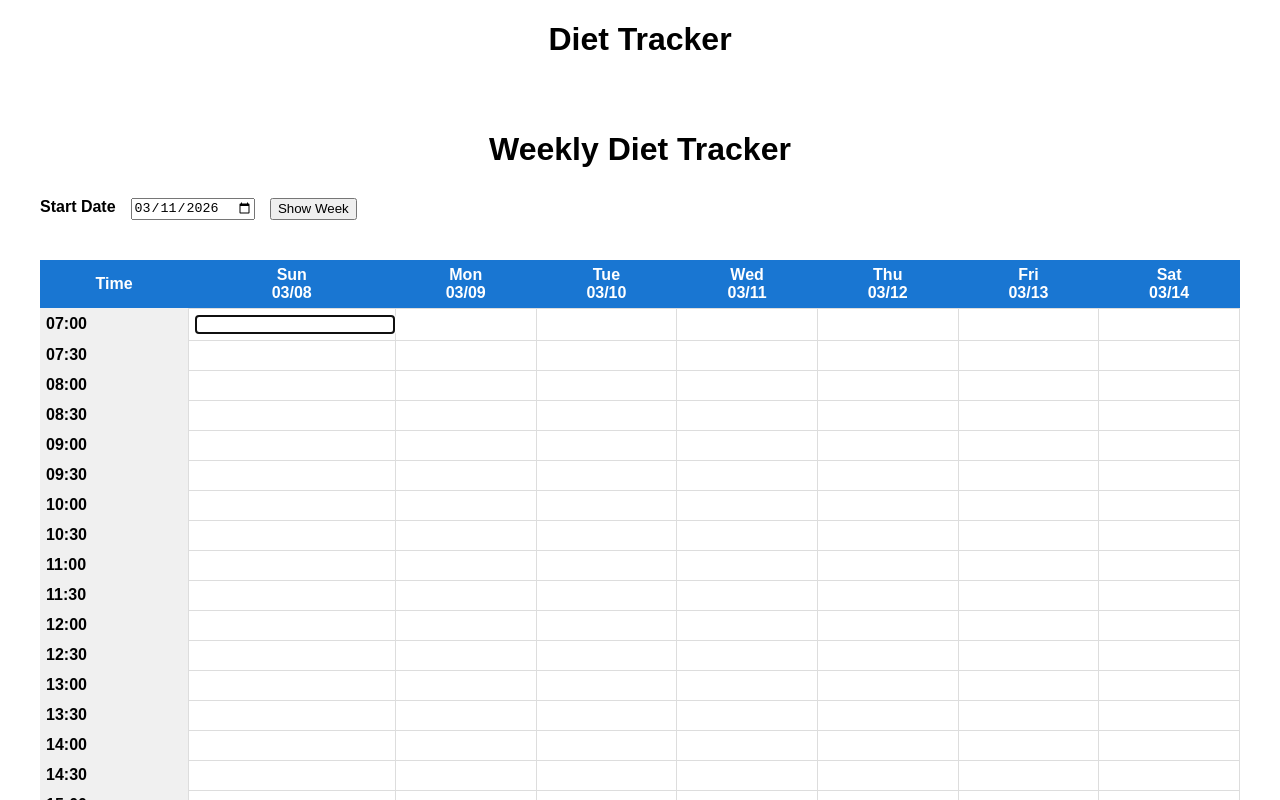
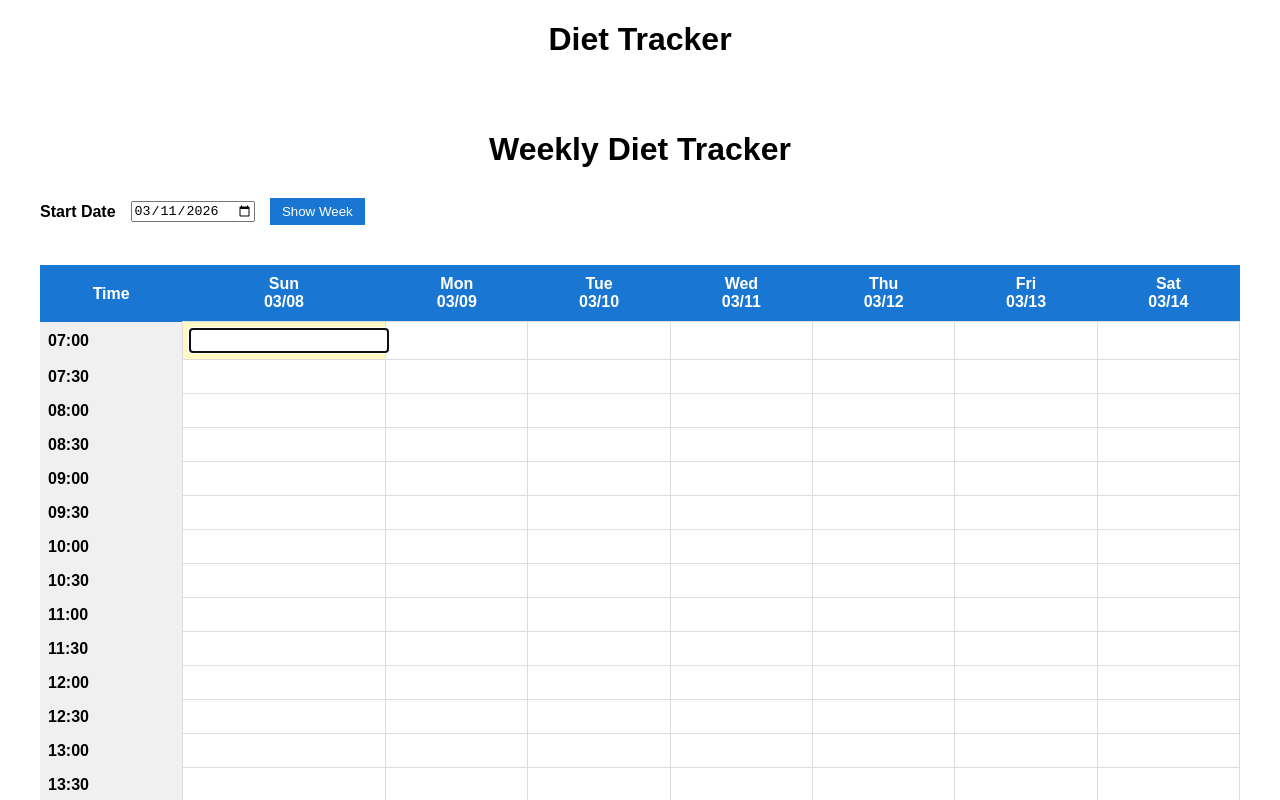
Before and after one commit to idea-ai-labs/diet-tracker, a Next.js app: page /viewer in a window 1280 px wide. Both pictures are taken after a click on the element 271 px from the left and 323 px from the top of the page. Shown: the top 800 px of the page. Built offline with nearby package versions, Linux system fonts and the light colour scheme; no server answers; the database is empty.

Commit message:
Update page.tsx

```diff
--- a/app/viewer/page.tsx
+++ b/app/viewer/page.tsx
@@ -10,19 +10,18 @@ type Meal = {
 }
 
 export default function ViewerPage() {
-
   const today = new Date().toISOString().split("T")[0]
 
   const [startDate, setStartDate] = useState(today)
   const [data, setData] = useState<Meal[]>([])
   const [editingCell, setEditingCell] = useState<string | null>(null)
+  const [cellValue, setCellValue] = useState("")
   const [saving, setSaving] = useState(false)
 
+  const navigatingRef = useRef(false)
   const inputRef = useRef<HTMLInputElement>(null)
-  const navigatingRef = useRef(false)
 
   const times: string[] = []
-
   for (let h = 7; h <= 23; h++) {
     for (let m of [0, 30]) {
       if (h === 23 && m === 30) continue
@@ -31,29 +30,20 @@ export default function ViewerPage() {
   }
 
   const weekDates: string[] = []
-
   if (startDate) {
-
     const [y, m, d] = startDate.split("-").map(Number)
-
     const start = new Date(y, m - 1, d)
-
     const sunday = new Date(start)
-
     sunday.setDate(start.getDate() - start.getDay())
-
     for (let i = 0; i < 7; i++) {
-
       const day = new Date(sunday)
-
       day.setDate(sunday.getDate() + i)
-
       weekDates.push(
-        `${day.getFullYear()}-${String(day.getMonth() + 1).padStart(2, "0")}-${String(day.getDate()).padStart(2, "0")}`
+        `${day.getFullYear()}-${String(day.getMonth() + 1).padStart(2, "0")}-${String(
+          day.getDate()
+        ).padStart(2, "0")}`
       )
-
     }
-
   }
 
   useEffect(() => {
@@ -61,180 +51,119 @@ export default function ViewerPage() {
   }, [startDate])
 
   async function loadGrid() {
-
     const res = await fetch(`/api/meals?start=${weekDates[0]}&end=${weekDates[6]}`)
-
     const json = await res.json()
-
     setData(json)
-
   }
 
   const getCell = (date: string, time: string) =>
     data
-      .filter(e => e.meal_date === date && e.meal_time === time)
-      .map(e => e.food)
+      .filter((e) => e.meal_date === date && e.meal_time === time)
+      .map((e) => e.food)
       .filter(Boolean)
       .join(", ")
 
   async function saveOrDeleteCell(date: string, time: string, value: string) {
-
     if (saving) return
-
     setSaving(true)
-
     try {
-
       const clean = value.trim()
-
       if (clean === "") {
-
         await fetch("/api/deleteMeal", {
           method: "POST",
           headers: { "Content-Type": "application/json" },
-          body: JSON.stringify({ date, time })
+          body: JSON.stringify({ date, time }),
         })
-
       } else {
-
         await fetch("/api/saveMeal", {
           method: "POST",
           headers: { "Content-Type": "application/json" },
-          body: JSON.stringify({ date, time, food: clean })
+          body: JSON.stringify({ date, time, food: clean }),
         })
-
       }
-
       await loadGrid()
-
     } catch (err) {
-
       console.error(err)
-
     } finally {
-
       setSaving(false)
-
     }
-
   }
 
   function moveToCell(dateIndex: number, timeIndex: number) {
-
     if (dateIndex < 0 || dateIndex >= weekDates.length) return
     if (timeIndex < 0 || timeIndex >= times.length) return
-
     const newCell = `${weekDates[dateIndex]}-${times[timeIndex]}`
-
     setEditingCell(newCell)
-
+    setCellValue(getCell(weekDates[dateIndex], times[timeIndex]))
   }
 
   return (
+    <div style={{ padding: 30, fontFamily: "Arial", maxWidth: 1200, margin: "auto" }}>
+      <h1 style={{ textAlign: "center", marginBottom: 30 }}>Weekly Diet Tracker</h1>
 
-    <div style={{ padding: 30, fontFamily: "Arial", maxWidth: 1200, margin: "auto" }}>
-
-      <h1 style={{ textAlign: "center", marginBottom: 30 }}>
-        Weekly Diet Tracker
-      </h1>
-
-      <div style={{ marginBottom: 20, display: "flex", gap: 15 }}>
-
-        <label style={{ fontWeight: "bold" }}>
-          Start Date
-        </label>
-
-        <input
-          type="date"
-          value={startDate}
-          onChange={(e) => setStartDate(e.target.value)}
-        />
-
-        <button onClick={loadGrid}>
+      <div style={{ marginBottom: 20, display: "flex", gap: 15, alignItems: "center" }}>
+        <label style={{ fontWeight: "bold" }}>Start Date</label>
+        <input type="date" value={startDate} onChange={(e) => setStartDate(e.target.value)} />
+        <button
+          onClick={loadGrid}
+          style={{ padding: "6px 12px", background: "#1976d2", color: "#fff", border: "none" }}
+        >
           Show Week
         </button>
-
       </div>
 
       <div style={{ overflowX: "auto" }}>
-
         <table style={{ borderCollapse: "collapse", width: "100%" }}>
-
           <thead style={{ background: "#1976d2", color: "#fff" }}>
-
             <tr>
-
-              <th style={{ padding: 10 }}>
-                Time
-              </th>
-
-              {weekDates.map(date => {
-
+              <th style={{ padding: 10 }}>Time</th>
+              {weekDates.map((date) => {
                 const localDate = new Date(date + "T00:00:00")
-
                 const day = localDate.toLocaleDateString("en-US", { weekday: "short" })
                 const d = localDate.toLocaleDateString("en-US", { month: "2-digit", day: "2-digit" })
-
                 return (
-                  <th key={date}>
+                  <th key={date} style={{ padding: 10 }}>
                     {day}
                     <br />
                     {d}
                   </th>
                 )
-
               })}
-
             </tr>
-
           </thead>
 
           <tbody>
-
             {times.map((time, timeIndex) => (
-
               <tr key={time}>
-
-                <td style={{ fontWeight: "bold", background: "#f0f0f0" }}>
-                  {time}
-                </td>
-
+                <td style={{ fontWeight: "bold", background: "#f0f0f0", padding: 8 }}>{time}</td>
                 {weekDates.map((date, dateIndex) => {
-
                   const cellId = `${date}-${time}`
-
                   const cellContent = getCell(date, time)
 
                   return (
-
                     <td
                       key={cellId}
                       style={{
                         border: "1px solid #ddd",
                         padding: 6,
-                        cursor: "pointer"
+                        cursor: "pointer",
+                        backgroundColor: editingCell === cellId ? "#fff9c4" : "#fff",
                       }}
                       onClick={() => {
-
                         if (saving) return
-
                         setEditingCell(cellId)
-
+                        setCellValue(cellContent)
                       }}
                     >
-
                       {editingCell === cellId ? (
-
                         <input
                           ref={inputRef}
                           autoFocus
-                          defaultValue={cellContent}
-
+                          value={cellValue}
+                          onChange={(e) => setCellValue(e.target.value)}
                           onKeyDown={async (e) => {
-
                             let nextRow = timeIndex
                             let nextCol = dateIndex
-
                             if (e.key === "Enter") nextRow++
                             if (e.key === "Tab") nextCol++
                             if (e.key === "ArrowRight") nextCol++
@@ -243,65 +172,31 @@ export default function ViewerPage() {
                             if (e.key === "ArrowUp") nextRow--
 
                             if (nextRow !== timeIndex || nextCol !== dateIndex) {
-
                               e.preventDefault()
-
                               navigatingRef.current = true
-
-                              const value = inputRef.current?.value || ""
-
-                              await saveOrDeleteCell(date, time, value)
-
+                              await saveOrDeleteCell(date, time, cellValue)
                               moveToCell(nextCol, nextRow)
-
                               navigatingRef.current = false
-
                             }
-
                           }}
-
                           onBlur={async () => {
-
                             if (navigatingRef.current) return
-
-                            const value = inputRef.current?.value || ""
-
-                            await saveOrDeleteCell(date, time, value)
-
+                            await saveOrDeleteCell(date, time, cellValue)
                             setEditingCell(null)
-
                           }}
-
-                          style={{
-                            width: "100%",
-                            border: "1px solid #1976d2"
-                          }}
+                          style={{ width: "100%", padding: "4px", border: "1px solid #1976d2" }}
                         />
-
                       ) : (
-
                         cellContent
-
                       )}
-
                     </td>
-
                   )
-
                 })}
-
               </tr>
-
             ))}
-
           </tbody>
-
         </table>
-
       </div>
-
     </div>
-
   )
-
 }
```
